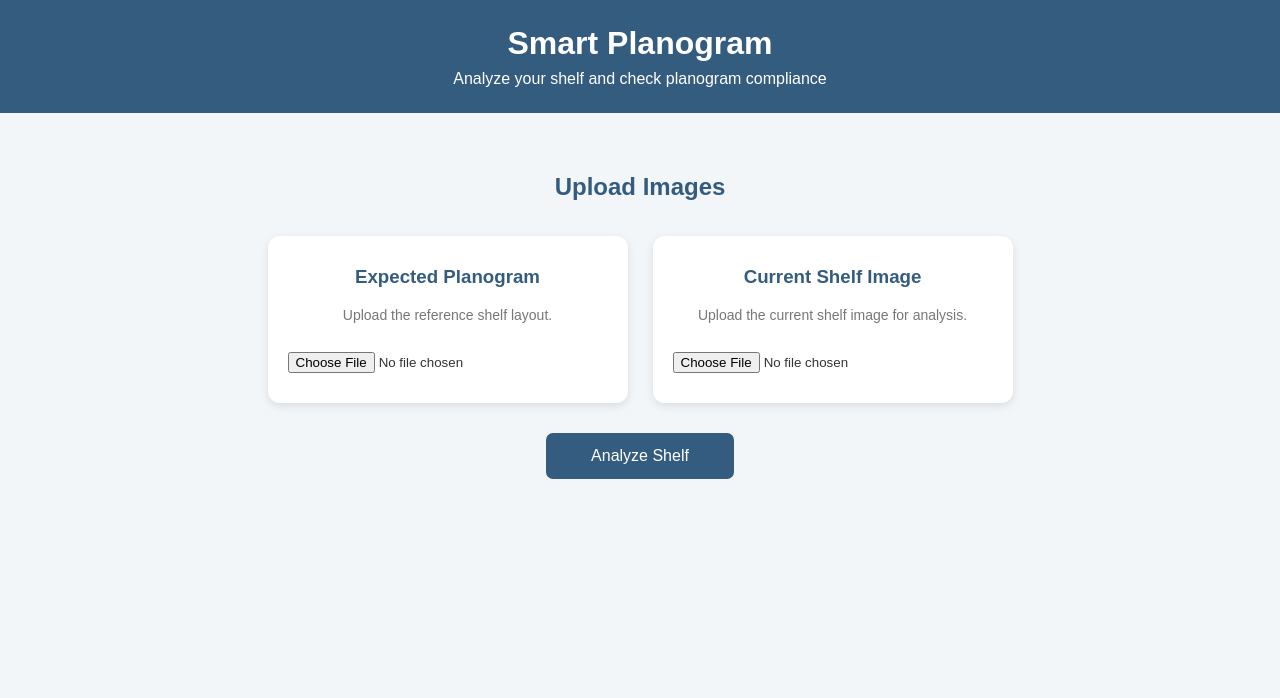
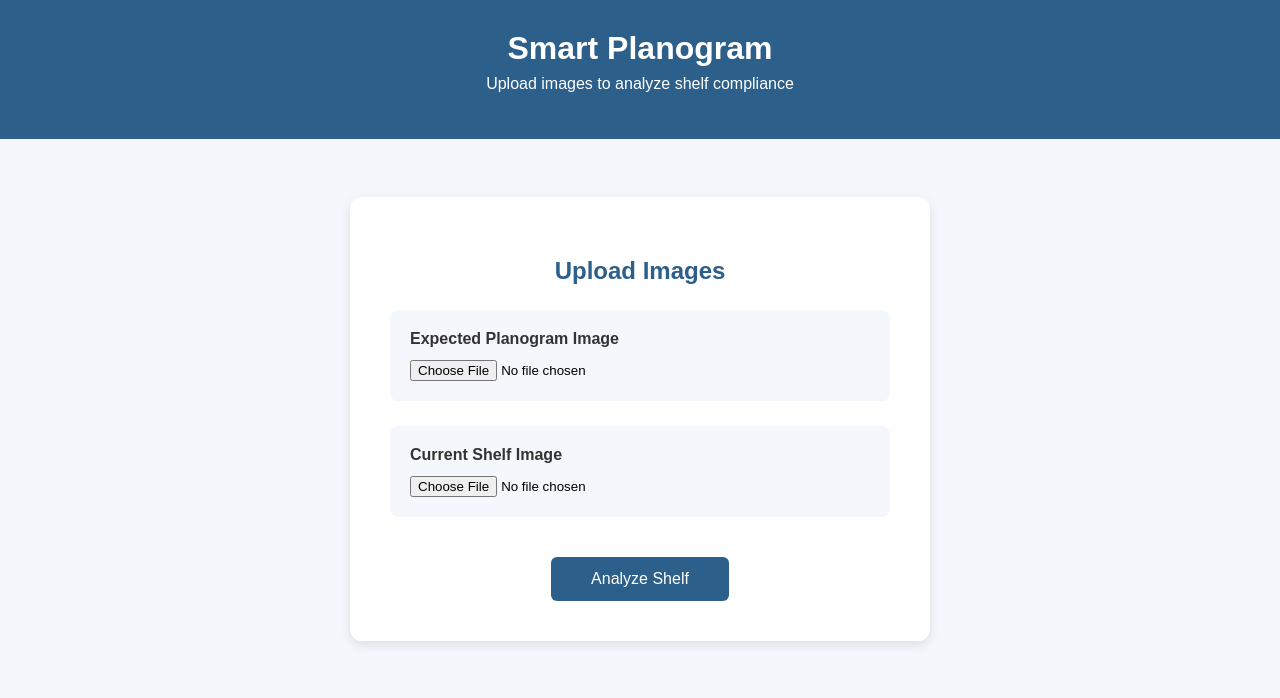
Before and after one commit to zaynabalbloushi98-oss/Smart-Planogram, a Flask app: page / in a window 1280 px wide. Shown: the top 698 px of the page. Run offline with Flask 3, Linux system fonts and the light colour scheme.

Commit message:
Update index.html

```diff
--- a/templates/index.html
+++ b/templates/index.html
@@ -12,90 +12,82 @@
         body {
             font-family: Arial, sans-serif;
             margin: 0;
-            background: #f3f6f9;
-            color: #333;
+            background-color: #f4f7fb;
         }
 
-        /* Header */
+        /* Top Header */
         header {
-            background: #345c7f;
+            text-align: center;
+            padding: 30px;
+            background-color: #2c5f8a;
             color: white;
-            text-align: center;
-            padding: 25px;
         }
 
         header h1 {
             margin: 0;
+            font-size: 32px;
         }
 
         header p {
-            margin: 8px 0 0;
+            margin-top: 8px;
         }
 
-        /* Main area */
+        /* Main Container */
         .container {
-            max-width: 900px;
-            margin: 60px auto;
-            text-align: center;
+            display: flex;
+            justify-content: center;
+            align-items: center;
+            min-height: 70vh;
         }
 
-        .container h2 {
-            color: #345c7f;
-            margin-bottom: 35px;
+        /* Upload Box */
+        .upload-box {
+            background-color: white;
+            padding: 40px;
+            width: 500px;
+            border-radius: 12px;
+            text-align: center;
+            box-shadow: 0 4px 12px rgba(0,0,0,0.1);
         }
 
-        /* Upload options */
-        .upload-options {
-            display: flex;
-            justify-content: center;
-            gap: 25px;
-            margin-bottom: 30px;
+        .upload-box h2 {
+            color: #2c5f8a;
         }
 
-        .upload-card {
-            background: white;
-            width: 320px;
-            padding: 30px 20px;
-            border-radius: 12px;
-            box-shadow: 0 3px 10px rgba(0,0,0,0.1);
+        /* Upload Sections */
+        .upload-section {
+            margin: 25px 0;
+            padding: 20px;
+            background-color: #f4f7fb;
+            border-radius: 8px;
+            text-align: left;
         }
 
-        .upload-card h3 {
-            color: #345c7f;
-            margin-top: 0;
-        }
-
-        .upload-card p {
-            color: #777;
-            font-size: 14px;
+        .upload-section label {
+            display: block;
+            margin-bottom: 12px;
+            font-size: 16px;
+            color: #333;
         }
 
         input[type="file"] {
-            margin-top: 15px;
             width: 100%;
         }
 
-        /* Button */
+        /* Analyze Button */
         button {
-            background: #345c7f;
+            margin-top: 15px;
+            padding: 13px 40px;
+            font-size: 16px;
+            background-color: #2c5f8a;
             color: white;
             border: none;
-            padding: 14px 45px;
-            font-size: 16px;
-            border-radius: 7px;
+            border-radius: 6px;
             cursor: pointer;
         }
 
         button:hover {
-            background: #274865;
-        }
-
-        /* Mobile */
-        @media (max-width: 700px) {
-            .upload-options {
-                flex-direction: column;
-                align-items: center;
-            }
+            background-color: #234b6d;
         }
 
     </style>
@@ -106,24 +98,22 @@
 
     <header>
         <h1>Smart Planogram</h1>
-    <p>Analyze your shelf and check planogram compliance</p>
+        <p>Upload images to analyze shelf compliance</p>
     </header>
 
+    <div class="container">
 
-<div class="container">
+        <div class="upload-box">
 
             <h2>Upload Images</h2>
 
             <form action="/analyze" method="POST" enctype="multipart/form-data">
 
-        <div class="upload-options">
+                <div class="upload-section">
 
-            <!-- Planogram -->
-            <div class="upload-card">
-
-                <h3>Expected Planogram</h3>
-
-                <p>Upload the reference shelf layout.</p>
+                    <label for="planogram">
+                        <strong>Expected Planogram Image</strong>
+                    </label>
 
                     <input
                         type="file"
@@ -136,12 +126,11 @@
                 </div>
 
 
-            <!-- Current Shelf -->
-            <div class="upload-card">
+                <div class="upload-section">
 
-                <h3>Current Shelf Image</h3>
-
-                <p>Upload the current shelf image for analysis.</p>
+                    <label for="image">
+                        <strong>Current Shelf Image</strong>
+                    </label>
 
                     <input
                         type="file"
@@ -150,8 +139,6 @@
                         accept="image/*"
                         required
                     >
-
-            </div>
 
                 </div>
 
@@ -164,5 +151,8 @@
 
         </div>
 
+    </div>
+
 </body>
+
 </html>
```
Lines whose indentation alone changed are shown as unchanged.
